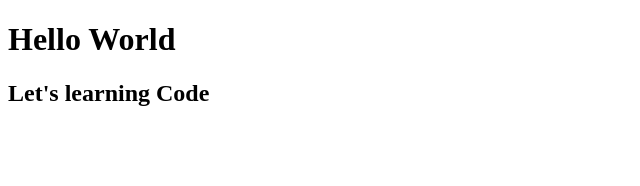
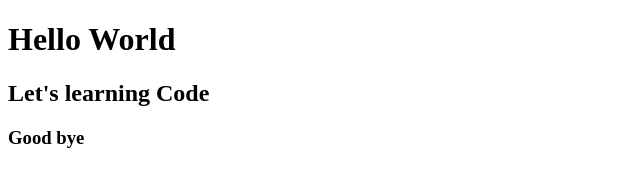
Before and after one commit to lily1029/js-arrays-lab-1, a plain HTML site: page index.html in a window 1280 px wide. Shown: the full height of the page, 0-640 px from the left. Drawn offline with Linux system fonts and the light colour scheme.

Commit message:
add goodbye

```diff
--- a/index.html
+++ b/index.html
@@ -11,6 +11,7 @@
 
     <h1>Hello World</h1>
     <h2> Let's learning Code</h2>
+    <h3>Good bye</h3>
 
 </body>
 </html>
```
